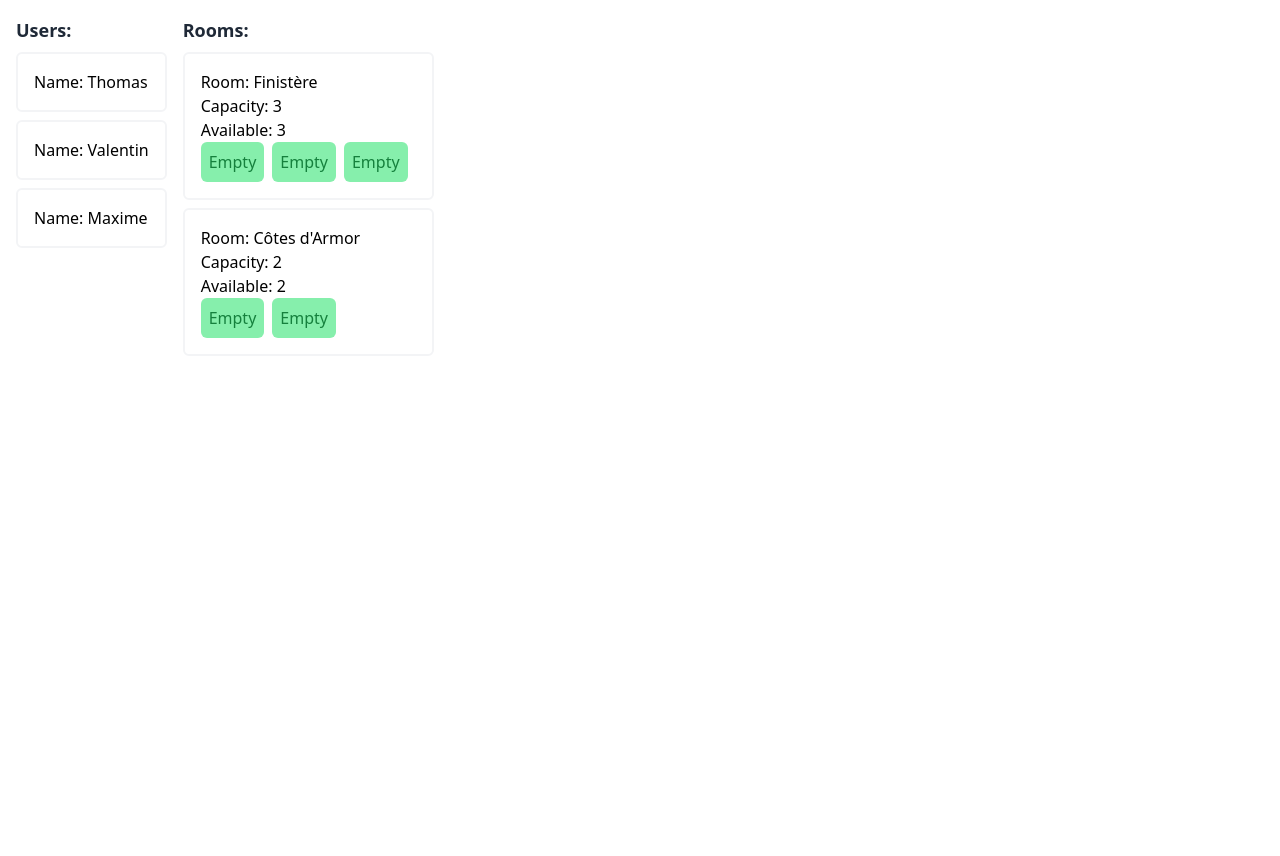
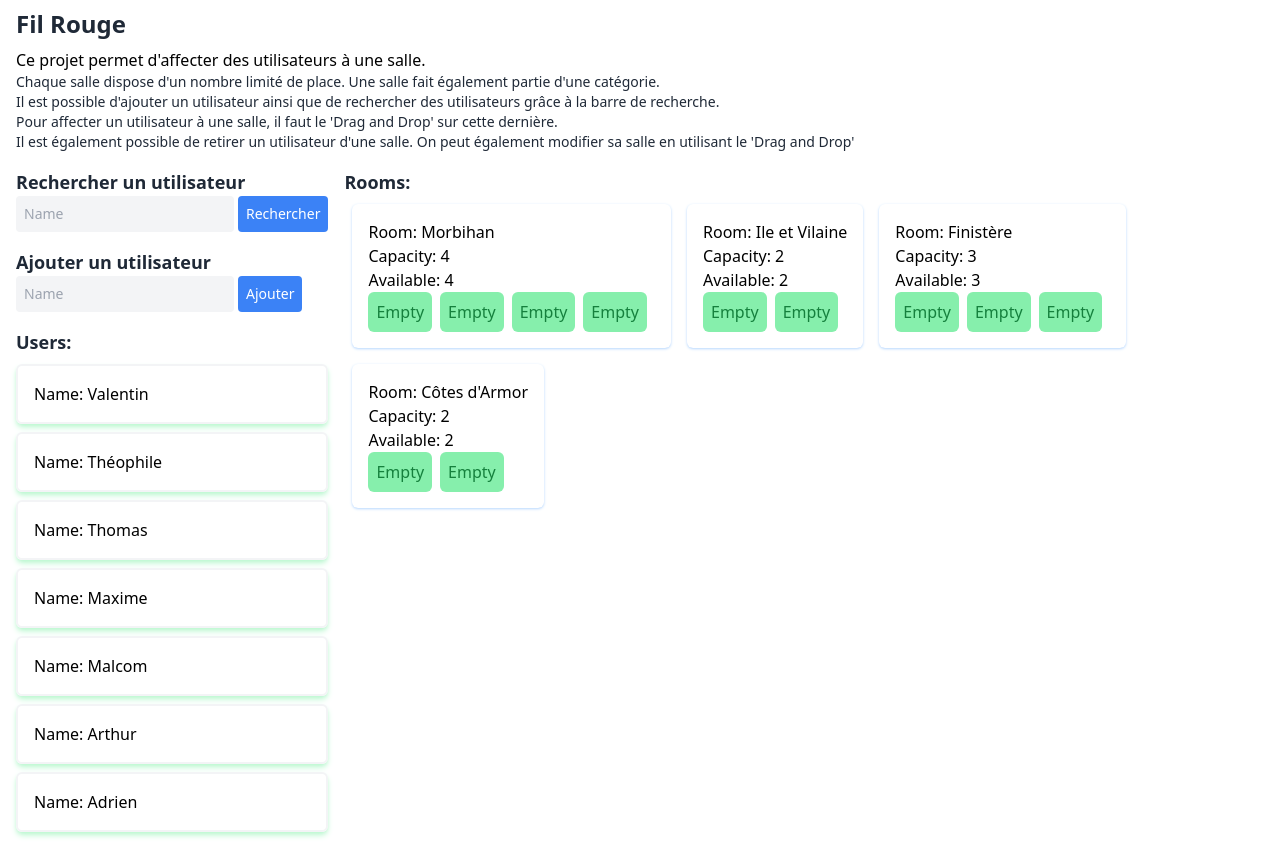
Before and after one commit to thomasaudo/fil-rouge, a React (Create React App) app: page / in a window 1280 px wide. Before the commit the page ends 800 px from the top, so only its background shows below. Built offline with nearby package versions, Linux system fonts and the light colour scheme.

Commit message:
find/add user

```diff
--- a/src/App.tsx
+++ b/src/App.tsx
@@ -1,30 +1,114 @@
 import React, { useState } from "react";
 import { UserList, RoomList } from "./components";
+import { AddUser } from "./components/AddUser";
+import { FindUser } from "./components/FindUser";
 import { roomsData, usersData } from "./data";
 import { Room, User } from "./types";
 
 function App() {
+  /**
+   * TODO: Refactor both placeUser and removeUser
+   * Do this inside RoomDetails or whatever, or do it with index.
+   */
 
-  // TODO: Refactor, do this inside RoomDetails or whatever, or do it with index.
+  /**
+   * Place a user in a certain room.
+   * @param user
+   * @param room
+   */
   const placeUser = (user: User, room: Room) => {
-    setUsers(users.filter((x) => x.name !== user.name));
     let updatedRoom = rooms.find((x) => x.name === room.name);
     if (updatedRoom) {
       updatedRoom.users.push(user);
-      setRooms([updatedRoom, ...rooms.filter((x) => x.name !== room.name)]);
+      setRooms(
+        orderArray([updatedRoom, ...rooms.filter((x) => x.name !== room.name)])
+      );
+      setUsers(
+        orderArray(
+          users.map((x) =>
+            x.name === user.name ? { name: x.name, room: room.name } : x
+          )
+        )
+      );
     }
   };
 
-  const [users, setUsers] = useState<User[]>(usersData);
-  const [rooms, setRooms] = useState<Room[]>(roomsData);
+  /**
+   * Remove an user from a certain room.
+   * @param user
+   * @param room
+   */
+  const removeUser = (user: User, room: Room) => {
+    let updatedRoom = rooms.find((x) => x.name === room.name);
+    if (updatedRoom) {
+      updatedRoom.users = updatedRoom.users.filter((x) => x.name !== user.name);
+      setRooms(
+        orderArray([updatedRoom, ...rooms.filter((x) => x.name !== room.name)])
+      );
+      setUsers(
+        orderArray(
+          users.map((x) =>
+            x.name === user.name ? { name: x.name, room: undefined } : x
+          )
+        )
+      );
+    }
+  };
+
+  const addUser = (user: User) => {
+    setUsers(orderArray([...users, user]));
+  };
+
+  const findUser = (name: string) => {
+    return users.filter((x) => x.name.startsWith(name));
+  };
+
+  const orderArray = <T extends { name: string }>(data: T[]): T[] => {
+    return data.sort((a, b) => {
+      return a.name > b.name ? -1 : 1;
+    });
+  };
+
+  const [users, setUsers] = useState<User[]>(orderArray(usersData));
+  const [rooms, setRooms] = useState<Room[]>(orderArray(roomsData));
 
   return (
-    <div className="m-4 flex">
-      <div className="mr-4">
-        <UserList users={users} />
-      </div>
-      <div className="">
-        <RoomList rooms={rooms} placeUser={placeUser} />
+    <div className="w-full">
+      <h1 className="text-2xl text-gray-800 font-bold mx-4 my-2">Fil Rouge </h1>
+      <p className="mx-4 mt-2">
+        Ce projet permet d'affecter des utilisateurs à une salle.
+      </p>
+      <p className="mx-4 text-sm text-gray-800">
+        Chaque salle dispose d'un nombre limité de place. Une salle fait
+        également partie d'une catégorie.
+      </p>
+      <p className="mx-4 text-sm text-gray-800">
+        Il est possible d'ajouter un utilisateur ainsi que de rechercher des
+        utilisateurs grâce à la barre de recherche.
+      </p>
+      <p className="mx-4 text-sm text-gray-800">
+        Pour affecter un utilisateur à une salle, il faut le 'Drag and Drop' sur
+        cette dernière.
+      </p>
+      <p className="mx-4 text-sm text-gray-800">
+        Il est également possible de retirer un utilisateur d'une salle. On peut
+        également modifier sa salle en utilisant le 'Drag and Drop'
+      </p>
+      <div className="m-4 flex">
+        <div className="mr-4">
+          <FindUser findUser={findUser} />
+          <div className="my-4"></div>
+          <AddUser addUser={addUser} />
+          <div className="my-4"></div>
+          <UserList users={users} />
+        </div>
+        <div className="w-2/3">
+          <RoomList
+            rooms={rooms}
+            placeUser={placeUser}
+            removeUser={removeUser}
+          />
+        </div>
       </div>
     </div>
   );
--- /dev/null
+++ b/src/components/AddUser.tsx
@@ -0,0 +1,37 @@
+import React, { FormEvent, useState } from "react";
+
+const AddUser = (props: { addUser: Function }) => {
+  const [name, setName] = useState<string>("");
+
+  const handleSubmit = (e: FormEvent<HTMLFormElement>) => {
+    e.preventDefault();
+    props.addUser({
+      name: name,
+    });
+    setName(" ")
+  };
+
+  return (
+    <div>
+      <p className="font-semibold text-lg text-gray-800">
+        Ajouter un utilisateur
+      </p>
+      <form onSubmit={handleSubmit}>
+        <input
+          placeholder="Name"
+          className="bg-gray-100 p-2 mr-1 rounded text-sm"
+          minLength={4}
+          onChange={(e) => setName(e.target.value)}
+          value={name}
+        />
+        <input
+          type="submit"
+          className="bg-blue-500 text-sm text-white rounded p-2"
+          value="Ajouter"
+        />
+      </form>
+    </div>
+  );
+};
+
+export { AddUser };
--- /dev/null
+++ b/src/components/FindUser.tsx
@@ -0,0 +1,40 @@
+import React, { ChangeEvent, FormEvent, useState } from "react";
+import { UserDetails } from ".";
+import { User } from "../types";
+
+const FindUser = (props: { findUser: Function }) => {
+  const [name, setName] = useState<string>("");
+  const [users, setUsers] = useState<User[]>([]);
+
+  const handleSubmit = (e: ChangeEvent<HTMLInputElement>) => {
+    e.preventDefault();
+    setName(e.target.value)
+    setUsers(props.findUser(e.target.value));
+  };
+
+  return (
+    <div>
+      <p className="font-semibold text-lg text-gray-800">
+        Rechercher un utilisateur
+      </p>
+      <form>
+        <input
+          placeholder="Name"
+          onChange={handleSubmit}
+          className="bg-gray-100 p-2 mr-1 rounded text-sm"
+          value={name}
+        />
+        <input
+          type="submit"
+          className="bg-blue-500 text-sm text-white rounded p-2"
+          value="Rechercher"
+        />
+      </form>
+      {name.length > 0 && users.map((u) => (
+        <UserDetails user={u} key={u.name} />
+      ))}
+    </div>
+  );
+};
+
+export { FindUser };
--- a/src/components/RoomDetails.tsx
+++ b/src/components/RoomDetails.tsx
@@ -1,7 +1,12 @@
-import { Room } from "../types";
+import { Room, User } from "../types";
 
-const RoomDetails = (props: { room: Room }) => {
+const RoomDetails = (props: { room: Room; removeUser: Function }) => {
   const { room } = props;
+
+  const removeUser = (user: User) => {
+    props.removeUser(user, room);
+  };
+
   return (
     <>
       <p>Room: {room.name} </p>
@@ -13,6 +18,9 @@ const RoomDetails = (props: { room: Room }) => {
             className="bg-red-300 rounded-md p-2 text-red-700 mr-2"
             key={user.name}
           >
+            <sup className="float-right text-xs" onClick={() => removeUser(user)}>
+              x
+            </sup>
             {user.name}
           </div>
         ))}
--- a/src/components/RoomList.tsx
+++ b/src/components/RoomList.tsx
@@ -2,26 +2,33 @@ import { DragEvent } from "react";
 import { Room, User } from "../types";
 import { RoomDetails } from "./index";
 
-const RoomList = (props: { rooms: Room[], placeUser: Function }) => {
-
+const RoomList = (props: {
+  rooms: Room[];
+  placeUser: Function;
+  removeUser: Function;
+}) => {
   const handleDrop = (e: DragEvent<HTMLDivElement>, room: Room) => {
-    const user: User = JSON.parse(e.dataTransfer.getData("user"))
-    props.placeUser(user, room)
+    if (room.capacity > room.users.length) {
+      const user: User = JSON.parse(e.dataTransfer.getData("user"));
+      props.placeUser(user, room);
     }
+  };
 
   return (
     <>
       <p className="font-semibold text-lg text-gray-800">Rooms:</p>
+      <div className="flex flex-wrap">
         {props.rooms.map((room) => (
           <div
-          onDrop={e => handleDrop(e, room)}
-          onDragOver={e => e.preventDefault()}
+            onDrop={(e) => handleDrop(e, room)}
+            onDragOver={(e) => e.preventDefault()}
             key={room.name}
-          className="border-2 border-gray-100 rounded-md p-4 my-2"
+            className="rounded-md p-4 my-2 mx-2 shadow shadow-blue-200"
           >
-          <RoomDetails room={room} />
+            <RoomDetails room={room} removeUser={props.removeUser} />
           </div>
         ))}
+      </div>
     </>
   );
 };
--- a/src/components/UserDetails.tsx
+++ b/src/components/UserDetails.tsx
@@ -2,10 +2,16 @@ import { User } from "../types";
 
 const UserDetails = (props: { user: User }) => {
   const { user } = props;
+
+  const computeClass = () => {
+    return user.room ? 'border-2 border-gray-100 rounded-md p-4 my-2 shadow-md shadow-red-200'  : 'border-2 border-gray-100 rounded-md p-4 my-2 shadow-md shadow-green-200'
+  }
+
   return (
-    <>
+    <div className={computeClass()}>
       <p>Name: {user.name}</p>
-    </>
+      {user.room && <p>Room: {user.room}</p>}
+    </div>
   );
 };
 
--- a/src/components/UserList.tsx
+++ b/src/components/UserList.tsx
@@ -3,26 +3,27 @@ import { User } from "../types";
 import { UserDetails } from "./index";
 
 const UserList = (props: { users: User[] }) => {
-
-    const handleDragStart = (e: DragEvent<HTMLDivElement>, user: User)=> {
-      e.dataTransfer.setData("user", JSON.stringify(user))
-    }
+  const handleDragStart = (e: DragEvent<HTMLDivElement>, user: User) => {
+    e.dataTransfer.setData("user", JSON.stringify(user));
+  };
 
   return (
     <div>
       <p className="font-semibold text-lg text-gray-800">Users:</p>
-        {props.users.map((user) => (
+      {props.users.map(
+        (user) =>
+          user.room === undefined && (
             <div
               draggable={true}
               onDragStart={(e) => handleDragStart(e, user)}
               key={user.name}
-            className="border-2 border-gray-100 rounded-md p-4 my-2"
             >
               <UserDetails user={user} />
             </div>
-        ))}
+          )
+      )}
     </div>
   );
 };
 
-  export {UserList}
+export { UserList };
--- a/src/data.ts
+++ b/src/data.ts
@@ -12,7 +12,21 @@ const roomsData = [
        "users":[
 
        ]
-    }
+    },
+    {
+      "name":"Ile et Vilaine",
+      "capacity":2,
+      "users":[
+
+      ]
+   },
+   {
+      "name":"Morbihan",
+      "capacity":4,
+      "users":[
+
+      ]
+   },
  ]
 
 const usersData = [
@@ -25,6 +39,18 @@ const usersData = [
     {
       "name":"Maxime"
     },
+    {
+      "name":"Malcom"
+    },
+    {
+      "name":"Théophile"
+    },
+    {
+      "name":"Arthur"
+    },
+    {
+      "name":"Adrien"
+    }
  ]
 
 
```
Lines whose indentation alone changed are shown as unchanged.
